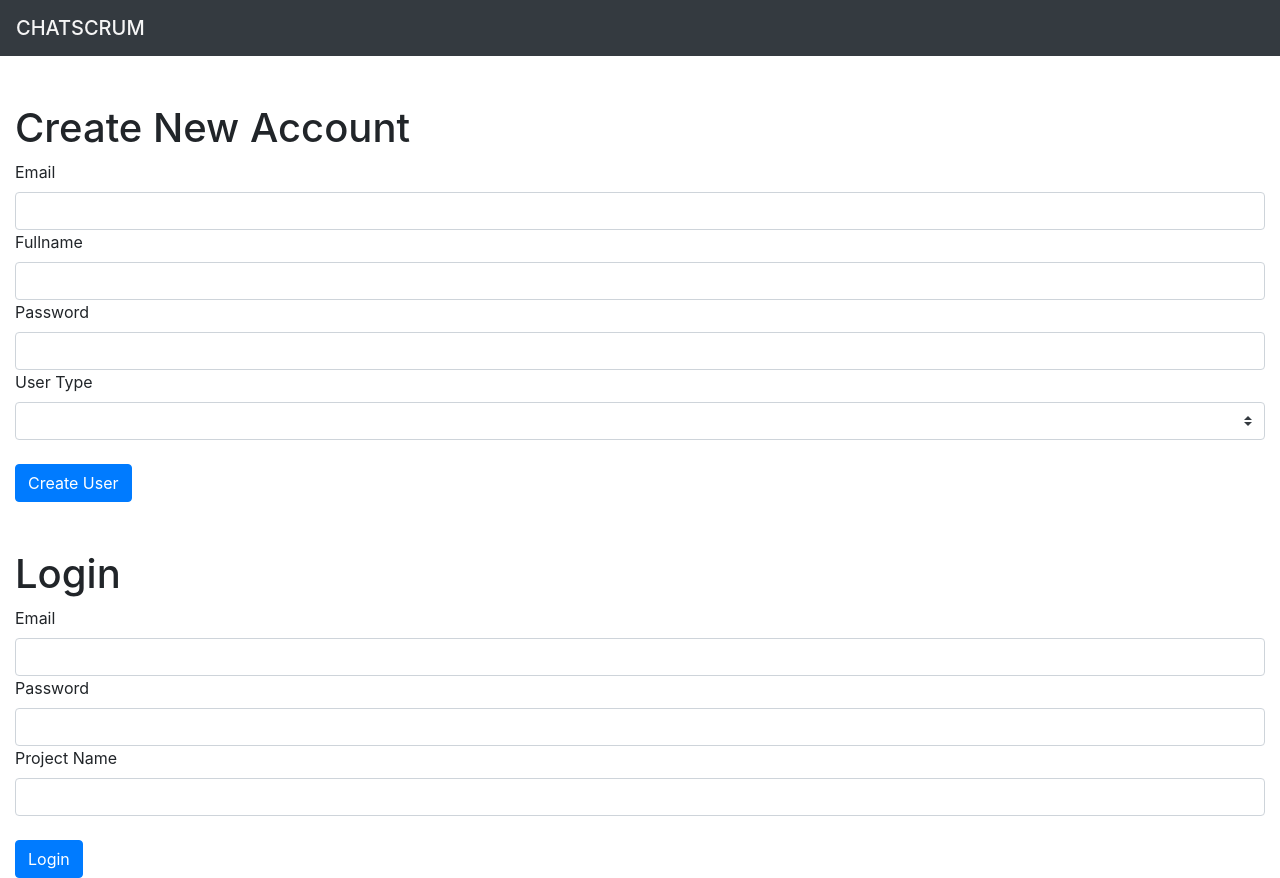
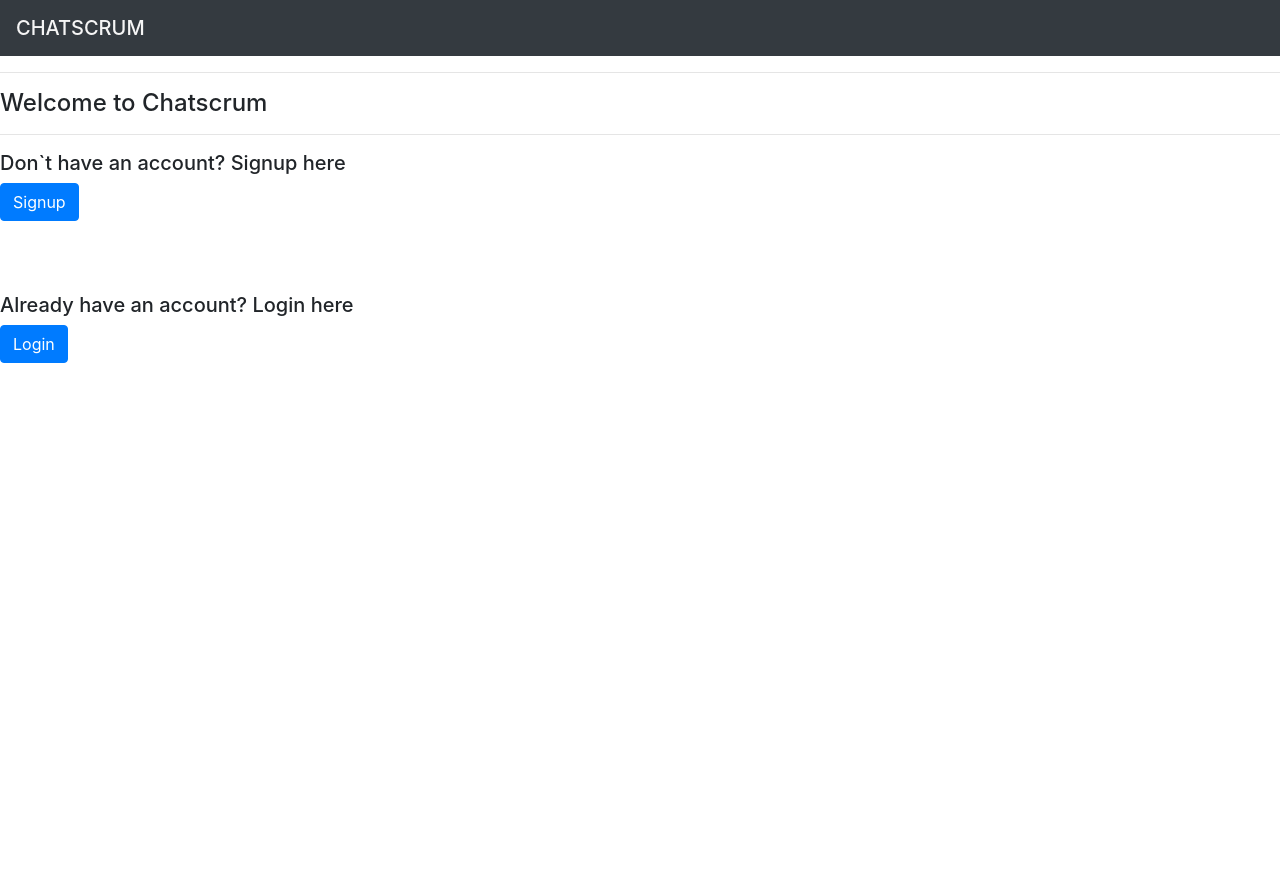
Before and after one commit to omotomiwa/ScrumApp, an Angular app: page / in a window 1280 px wide. After the commit the page ends 800 px from the top, so only its background shows below. Built offline with nearby package versions, Linux system fonts and the light colour scheme.

Commit message:
implemented routing for various pages

```diff
--- a/src/app/app-routing.module.ts
+++ b/src/app/app-routing.module.ts
@@ -1,8 +1,19 @@
 import { NgModule } from '@angular/core';
 import { Routes, RouterModule } from '@angular/router';
+import { HomepageComponent } from './homepage/homepage.component';
+import { LoginComponent} from "./login/login.component";
+import { SignupComponent} from "./signup/signup.component";
+import { ScrumboardComponent} from "./scrumboard/scrumboard.component";
 
 
-const routes: Routes = [];
+const routes: Routes = [
+   { path : "", component :HomepageComponent},
+   { path : "home", component :HomepageComponent},
+   { path : "login", component :LoginComponent},
+   { path : "signup", component :SignupComponent},
+   { path : "scrumboard", component :ScrumboardComponent}
+
+];
 
 @NgModule({
   imports: [RouterModule.forRoot(routes)],
--- a/src/app/app.component.html
+++ b/src/app/app.component.html
@@ -1,4 +1,9 @@
-      <app-navbar></app-navbar><br><br>
-      <app-signup></app-signup>
-      <br><br>
-      <app-login></app-login>
+      <app-navbar></app-navbar>
+
+      <hr>
+      <div>
+            <h4>Welcome to Chatscrum</h4>
+      </div>
+      <hr>
+
+      <router-outlet></router-outlet>
--- a/src/app/app.module.ts
+++ b/src/app/app.module.ts
@@ -8,13 +8,17 @@ import { SignupComponent } from './signup/signup.component';
 import { LoginComponent } from './login/login.component';
 import { FormsModule } from "@angular/forms";
 import { NavbarComponent } from './navbar/navbar.component';
+import { HomepageComponent } from './homepage/homepage.component';
+import { ScrumboardComponent } from './scrumboard/scrumboard.component';
 
 @NgModule({
   declarations: [
     AppComponent,
     SignupComponent,
     LoginComponent,
-    NavbarComponent
+    NavbarComponent,
+    HomepageComponent,
+    ScrumboardComponent
   ],
   imports: [
     BrowserModule,
--- /dev/null
+++ b/src/app/homepage/homepage.component.html
@@ -0,0 +1,9 @@
+
+<div>
+    <nav>
+        <h5>Don`t have an account? Signup here</h5>
+        <a routerLink = "/signup" type="button" class="btn btn-primary">Signup</a><br><br><br><br>
+        <h5>Already have an account? Login here</h5>
+        <a routerLink = "/login" type="button" class="btn btn-primary">Login</a>
+    </nav>
+</div>
--- /dev/null
+++ b/src/app/homepage/homepage.component.ts
@@ -0,0 +1,15 @@
+import { Component, OnInit } from '@angular/core';
+
+@Component({
+  selector: 'app-homepage',
+  templateUrl: './homepage.component.html',
+  styleUrls: ['./homepage.component.css']
+})
+export class HomepageComponent implements OnInit {
+
+  constructor() { }
+
+  ngOnInit() {
+  }
+
+}
--- a/src/app/login/login.component.html
+++ b/src/app/login/login.component.html
@@ -8,7 +8,8 @@
         <form #userLoginForm = "ngForm">
             <div class = "form_group">
                 <label>Email</label>
-                <input required type = "email"  name = "email" pattern = "^[a-z0-9._%+-]+@[a-z0-9.-]+\.[a-z]{2,4}$" [class.is-invalid]= "email.invalid && email.touched" #email = "ngModel" class = "form-control is-invalid" [(ngModel)] = "scrumloginModel.email">
+                <input required type = "email"  name = "email" pattern = "^[a-z0-9._%+-]+@[a-z0-9.-]+\.[a-z]{2,4}$" [class.is-invalid]= "email.invalid && email.touched" #email = "ngModel" class = "form-control is-invalid" [(ngModel)] = "scrumloginModel.email"
+                >
                 <div *ngIf = "email.errors && email.touched">
                      <small class = "text-danger"*ngIf = "email.errors.required" >Email is required</small>
                      <small class = "text-danger" *ngIf= "email.errors.pattern">Email must contain "@" and "domain.com"</small>
--- /dev/null
+++ b/src/app/scrumboard/scrumboard.component.html
@@ -0,0 +1 @@
+<p>scrumboard works!</p>
--- /dev/null
+++ b/src/app/scrumboard/scrumboard.component.ts
@@ -0,0 +1,15 @@
+import { Component, OnInit } from '@angular/core';
+
+@Component({
+  selector: 'app-scrumboard',
+  templateUrl: './scrumboard.component.html',
+  styleUrls: ['./scrumboard.component.css']
+})
+export class ScrumboardComponent implements OnInit {
+
+  constructor() { }
+
+  ngOnInit() {
+  }
+
+}
```
Also changed, not shown: src/app/homepage/homepage.component.css (added), src/app/scrumboard/scrumboard.component.css (added), 2 other files (tests, documents, lock files or other folders).
